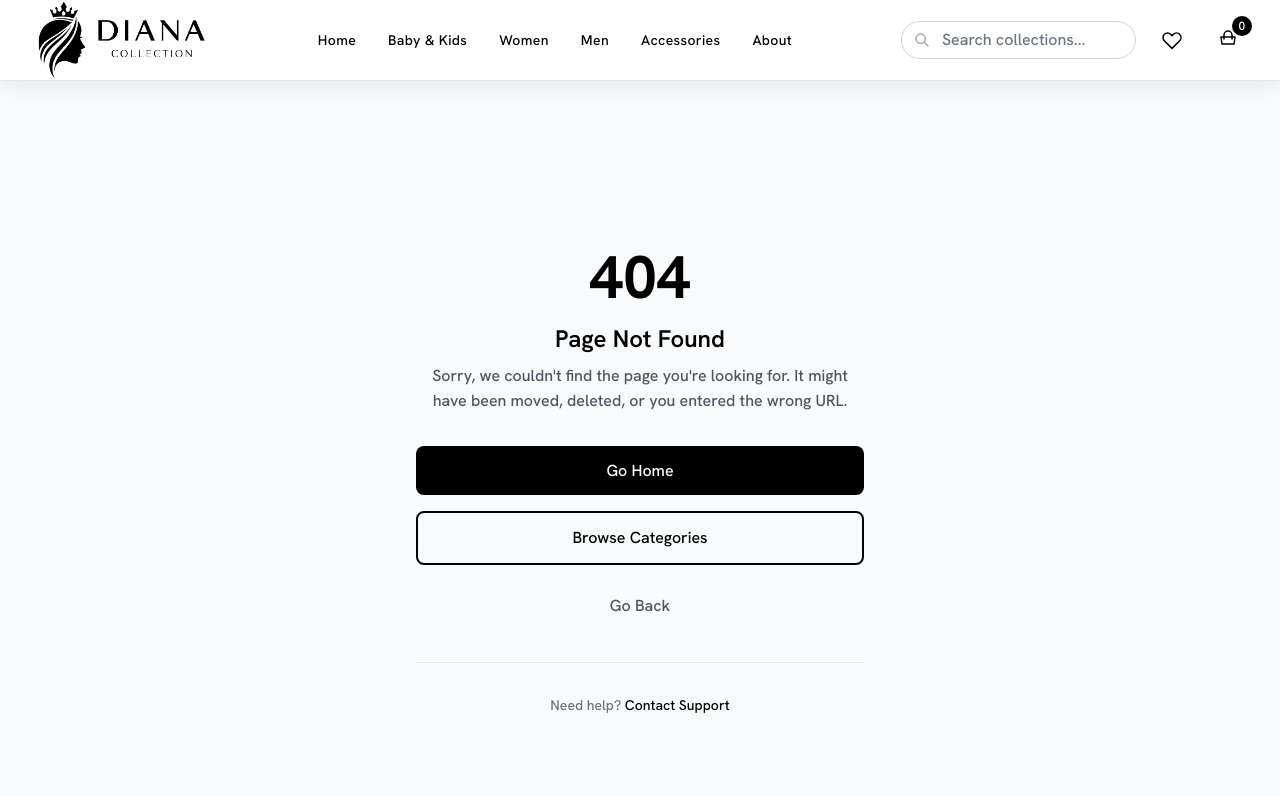
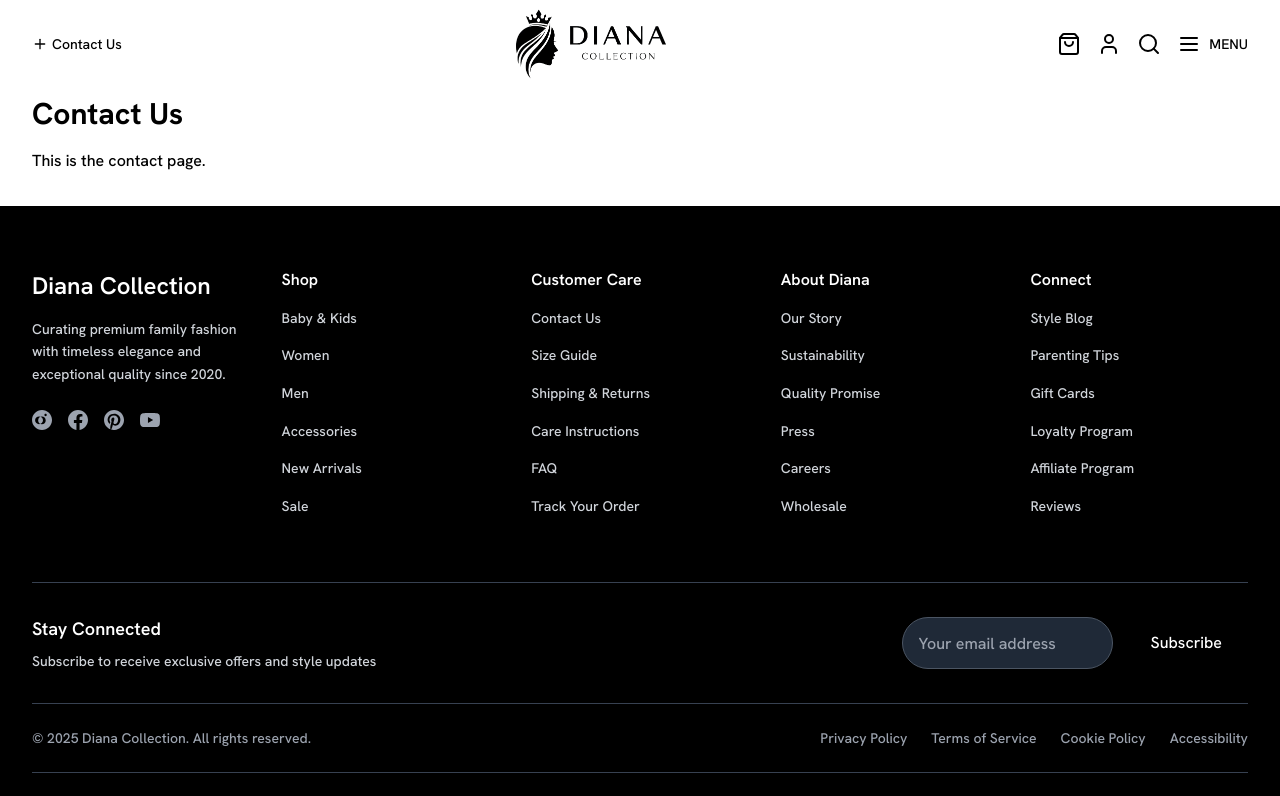
Before and after one commit to SubodhShil/Diana-Collection, a Next.js app: page /contact in a window 1280 px wide. Before the commit this address had no page. Shown: the top 796 px of the page. Built offline with nearby package versions, Linux system fonts and the light colour scheme; a web font is replaced by a local one.

Commit message:
Header revamped

```diff
--- /dev/null
+++ b/app/contact/page.tsx
@@ -0,0 +1,10 @@
+const ContactPage = () => {
+  return (
+    <div className="container mx-auto px-4 py-8">
+      <h1 className="text-3xl font-bold mb-4">Contact Us</h1>
+      <p>This is the contact page.</p>
+    </div>
+  );
+};
+
+export default ContactPage;
--- a/components/Layout/Header.tsx
+++ b/components/Layout/Header.tsx
@@ -2,22 +2,12 @@
 
 import { useState } from 'react';
 import Link from 'next/link';
-import { useRouter } from 'next/navigation';
 import Image from 'next/image';
+import { Search, User, ShoppingBag, Menu, Plus } from 'lucide-react';
 import SearchBar from '@/components/UI/SearchBar';
 
 const Header = () => {
   const [isMenuOpen, setIsMenuOpen] = useState(false);
-  const router = useRouter();
-  const [cartCount, setCartCount] = useState(0);
-
-  const handleWishlistClick = () => {
-    router.push('/wishlist');
-  };
-
-  const handleCartClick = () => {
-    router.push('/cart');
-  };
 
   const navigation = [
     { name: 'Home', href: '/' },
@@ -29,85 +19,51 @@ const Header = () => {
   ];
 
   return (
-    <header className="bg-white shadow-elegant sticky top-0 z-50 border-b border-gray-200">
-      <div className="container">
-        <div className="flex justify-between items-center h-16 md:h-20">
-          {/* Logo */}
-          <div className="flex-shrink-0">
+    <header className="bg-white sticky top-3 z-50">
+      <div className="mx-auto px-4 sm:px-6 lg:px-8">
+        <div className="flex items-center justify-between h-16">
+          <div className="flex items-center space-x-4">
+            <Link href="/contact" className="text-sm font-medium flex items-center">
+              <Plus size={16} className="mr-1" />
+              Contact Us
+            </Link>
+          </div>
+
+          <div className="flex-1 flex justify-center">
             <Link href="/">
               <Image
                 src="/logo.png"
                 alt="Diana Collection"
-                width={280}
-                height={120}
-                className="h-10 md:h-20 w-auto"
+                width={160}
+                height={50}
                 priority
               />
             </Link>
           </div>
 
-          {/* Desktop Navigation */}
-          <nav className="hidden md:flex space-x-6 lg:space-x-8">
-            {navigation.map((item) => (
-              <Link
-                key={item.name}
-                href={item.href}
-                className="text-black hover:text-gray-600 smooth-transition font-medium text-sm tracking-wide"
-              >
-                {item.name}
-              </Link>
-            ))}
-          </nav>
-
-          {/* Search and Actions */}
-          <div className="flex items-center space-x-2 md:space-x-4">
-            <div className="hidden lg:block">
-              <SearchBar />
-            </div>
-
-            {/* Wishlist */}
+          <div className="flex items-center justify-end space-x-4">
+            <Link href="/cart">
+              <ShoppingBag size={24} />
+            </Link>
+            <Link href="/account">
+              <User size={24} />
+            </Link>
+            <Link href="/search">
+              <Search size={24} />
+            </Link>
             <button
-              onClick={handleWishlistClick}
-              className="p-2 text-black hover:text-gray-600 smooth-transition"
-              aria-label="Wishlist"
+              onClick={() => setIsMenuOpen(!isMenuOpen)}
+              className="flex items-center space-x-2"
             >
-              <svg className="w-5 h-5 md:w-6 md:h-6" fill="none" stroke="currentColor" viewBox="0 0 24 24">
-                <path strokeLinecap="round" strokeLinejoin="round" strokeWidth={1.5} d="M4.318 6.318a4.5 4.5 0 000 6.364L12 20.364l7.682-7.682a4.5 4.5 0 00-6.364-6.364L12 7.636l-1.318-1.318a4.5 4.5 0 00-6.364 0z" />
-              </svg>
-            </button>
-
-            {/* Cart */}
-            <button
-              onClick={handleCartClick}
-              className="p-2 text-black hover:text-gray-600 smooth-transition relative"
-              aria-label="Shopping Cart"
-            >
-              <svg className="w-5 h-5 md:w-6 md:h-6" fill="none" stroke="currentColor" viewBox="0 0 24 24">
-                <path strokeLinecap="round" strokeLinejoin="round" strokeWidth={1.5} d="M16 11V7a4 4 0 00-8 0v4M5 9h14l-1 7H6L5 9z" />
-              </svg>
-              <span className="absolute -top-1 -right-1 bg-black text-white text-xs rounded-full h-4 w-4 md:h-5 md:w-5 flex items-center justify-center font-medium">
-                {cartCount}
-              </span>
-            </button>
-
-            {/* Mobile menu button */}
-            <button
-              className="md:hidden p-2 text-black hover:text-gray-600 smooth-transition"
-              onClick={() => setIsMenuOpen(!isMenuOpen)}
-            >
-              <svg className="w-5 h-5" fill="none" stroke="currentColor" viewBox="0 0 24 24">
-                {isMenuOpen ? (
-                  <path strokeLinecap="round" strokeLinejoin="round" strokeWidth={2} d="M6 18L18 6M6 6l12 12" />
-                ) : (
-                  <path strokeLinecap="round" strokeLinejoin="round" strokeWidth={2} d="M4 6h16M4 12h16M4 18h16" />
-                )}
-              </svg>
+              <Menu size={24} />
+              <span className="text-sm font-medium">MENU</span>
             </button>
           </div>
         </div>
+      </div>
 
-        {/* Mobile Navigation */}
-        {isMenuOpen && (
+      {/* Mobile Menu */}
+      {isMenuOpen && (
           <div className="md:hidden border-t border-gray-200 py-4">
             <div className="mb-4 lg:hidden">
               <SearchBar />
@@ -126,7 +82,6 @@ const Header = () => {
             </nav>
           </div>
         )}
-      </div>
     </header>
   );
 };
--- a/package.json
+++ b/package.json
@@ -11,6 +11,7 @@
   "dependencies": {
     "@arcjet/next": "^1.0.0-alpha.17",
     "@hookform/resolvers": "^3.6.0",
+    "lucide-react": "^0.525.0",
     "next": "15.3.4",
     "next-seo": "^6.5.0",
     "react": "^19.0.0",
```
Also changed, not shown: 1 other file (tests, documents, lock files or other folders).
